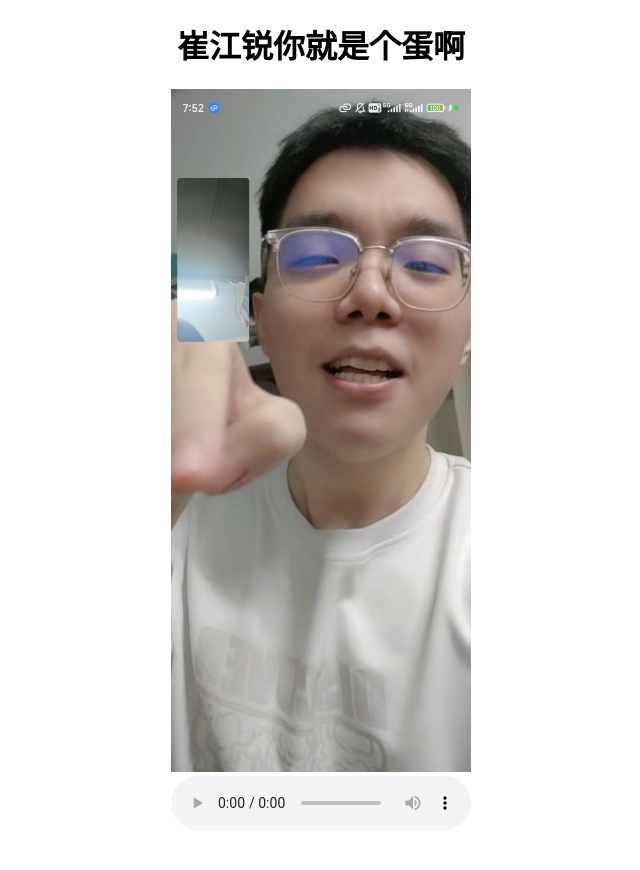
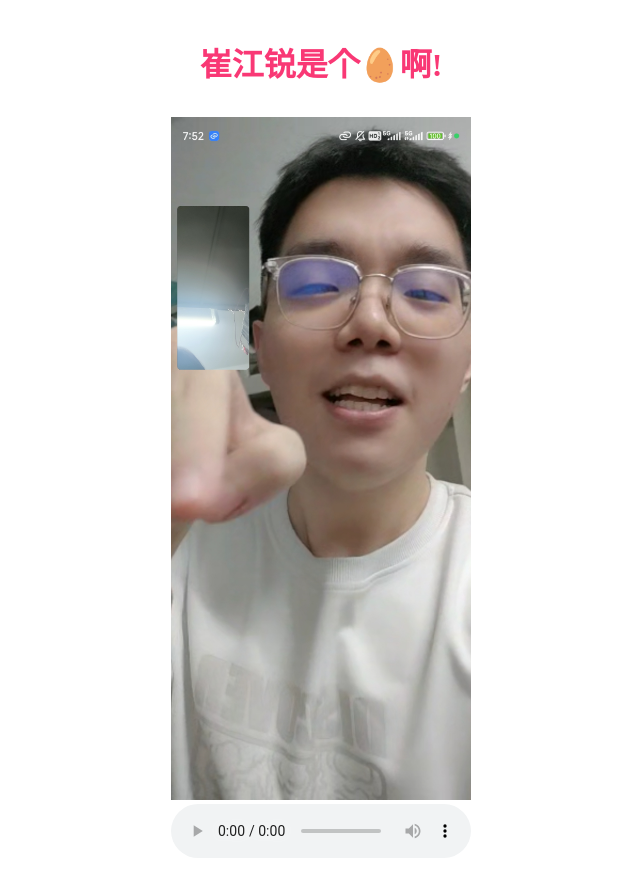
Before and after one commit to bighorncow/bighorncow.github.io, a plain HTML site: page index.html in a window 1280 px wide. Shown: the whole page, without its empty margins (319-959 px from the left). Before the commit the page ends 842 px from the top, so only its background shows below. Drawn offline with Linux system fonts and the light colour scheme.

Commit message:
Update index.html

```diff
--- a/index.html
+++ b/index.html
@@ -4,9 +4,28 @@
     <meta charset="UTF-8">
     <meta name="viewport" content="width=device-width, initial-scale=1.0">
     <title>崔江锐的蛋</title>
+
+    <style>
+        h1 {
+            color: rgb(249, 56, 117);
+        }
+        body {
+            text-align: center;
+        }
+         #element {
+            display: inline-block; /* 让背景只覆盖文本 */
+            padding: 10px; /* 添加一些内边距以使背景更大 */
+            transition: background-color 0.3s, color 0.5s; /* 添加过渡效果 */
+        }
+        #element:hover {
+            background-color: rgb(207, 243, 241);
+            color: chartreuse;
+        }
+    </style>
+
 </head>
 <body>
-    <h1 style="text-align: center"></style>崔江锐你就是个蛋啊</h1>
+    <h1 id="element" >崔江锐是个🥚啊!</h1>
     <div style="text-align: center;">
         <img src="https://bighorncow.github.io/1732589808830.jpg" width="300" alt="">
     </div>
```
